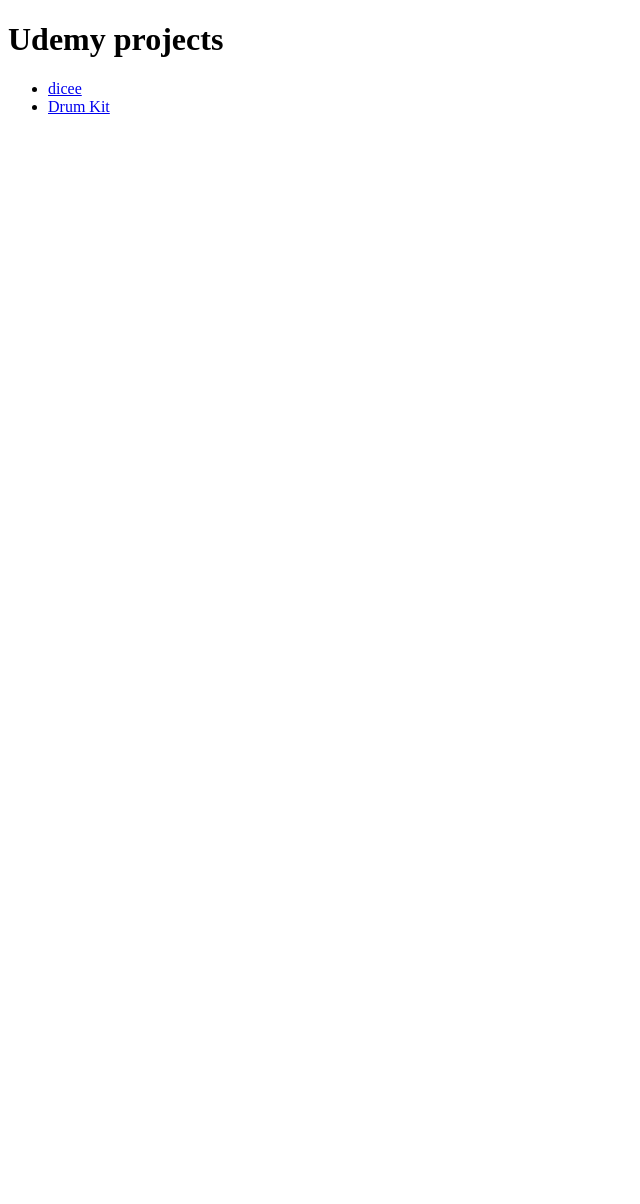
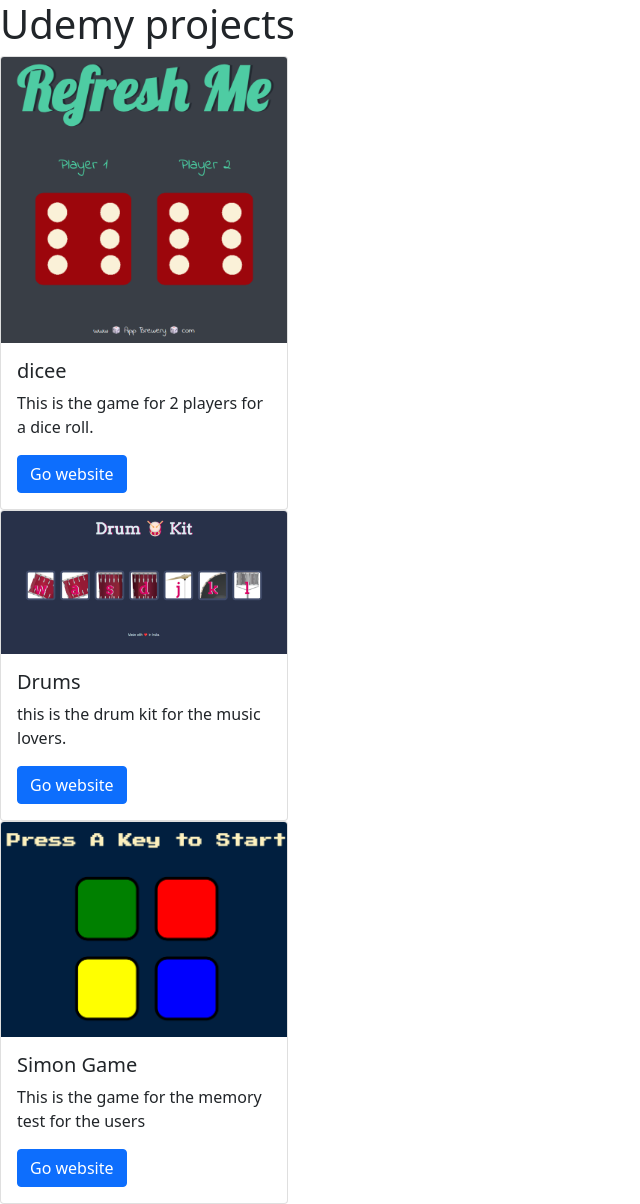
Before and after one commit to AryanAwtar/Projects, a plain HTML site: page index.html in a window 1280 px wide. Shown: the whole page, without its empty margins (0-640 px from the left). Before the commit the page ends 800 px from the top, so only its background shows below. Drawn offline with nearby package versions, Linux system fonts and the light colour scheme.

Commit message:
adding small details

```diff
--- a/index.html
+++ b/index.html
@@ -1,14 +1,45 @@
 <!DOCTYPE html>
 <html lang="en">
+
 <head>
     <meta charset="UTF-8">
     <meta name="viewport" content="width=device-width, initial-scale=1.0">
     <title>Udemy</title>
+    <link href="https://cdn.jsdelivr.net/npm/bootstrap@5.0.2/dist/css/bootstrap.min.css" rel="stylesheet"
+        integrity="sha384-EVSTQN3/azprG1Anm3QDgpJLIm9Nao0Yz1ztcQTwFspd3yD65VohhpuuCOmLASjC" crossorigin="anonymous">
 </head>
+
 <body>
     <h1>Udemy projects</h1>
-    <ul>
-        <li><a target="_blank" href="Web-Dev/projects/project-1-Dice/dicee.html" title="dicee">dicee</a></li>
-        <li><a target="_blank" href="Web-Dev/projects/project-2-Drums/index.html" title="Drum Kit">Drum Kit</a></li>
-    </body>
+    <div class="card" style="width: 18rem;">
+        <img src="Web-Dev/projects/project-1-Dice/images/thumbnail.png" class="card-img-top" alt="...">
+        <div class="card-body">
+            <h5 class="card-title">dicee</h5>
+            <p class="card-text">This is the game for 2 players for a dice roll.</p>
+            <a href="Web-Dev/projects/project-1-Dice/dicee.html" class="btn btn-primary">Go website</a>
+        </div>
+    </div>
+    <div class="card" style="width: 18rem;">
+        <img src="Web-Dev/projects/project-2-Drums/images/thumbDrum.png" class="card-img-top" alt="...">
+        <div class="card-body">
+            <h5 class="card-title">Drums</h5>
+            <p class="card-text">
+                this is the drum kit for the music lovers.
+            </p>
+            <a href="Web-Dev/projects/project-2-Drums/index.html" class="btn btn-primary">Go website</a>
+        </div>
+    </div>
+    <div class="card" style="width: 18rem;">
+        <img src="Web-Dev/projects/project-3-SimonGame/thumbsimon Game.png" class="card-img-top" alt="...">
+        <div class="card-body">
+            <h5 class="card-title">Simon Game</h5>
+            <p class="card-text">
+                This is the game for the memory test for the users
+            </p>
+            <a href="Web-Dev/projects/project-3-SimonGame/index.html" class="btn btn-primary">Go website</a>
+        </div>
+    </div>
+
+</body>
+
 </html>
```
Also changed, not shown: Web-Dev/projects/project-2-Drums/index.html (+1 -1 lines).
